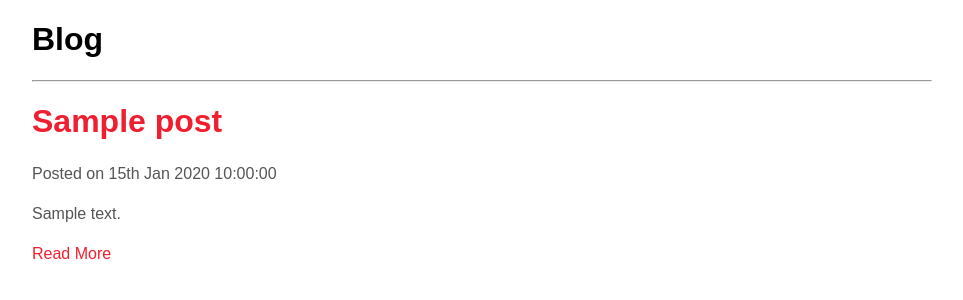
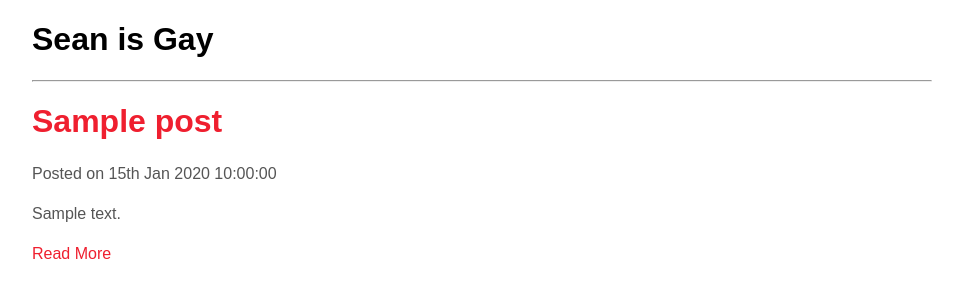
Before and after one commit to barnwellrd/testapp01, a PHP site: page / in a window 1280 px wide. Shown: the top 300 px of the page, without its empty margins (158-1121 px from the left). Run offline with PHP 8.4, Linux system fonts and the light colour scheme; tables that the repository leaves empty or names only in its code hold one stand-in row (values such as "Sample post").

Commit message:
Update h1 for sean

```diff
--- a/index.php
+++ b/index.php
@@ -11,7 +11,7 @@
 
 	<div id="wrapper">
 
-		<h1>Blog</h1>
+		<h1>Sean is Gay</h1>
 		<hr />
 
 		<?php
```
Also changed, not shown: 1 other file.
